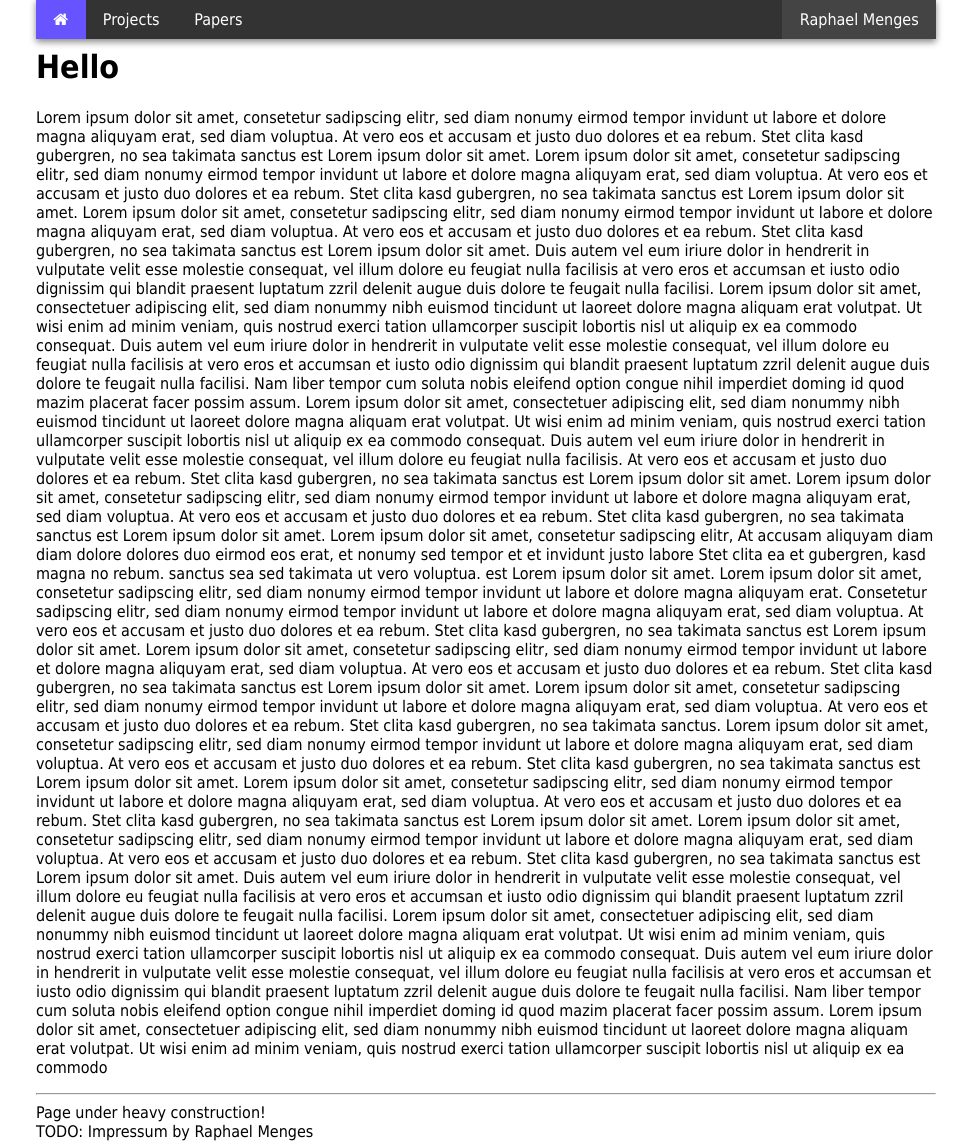
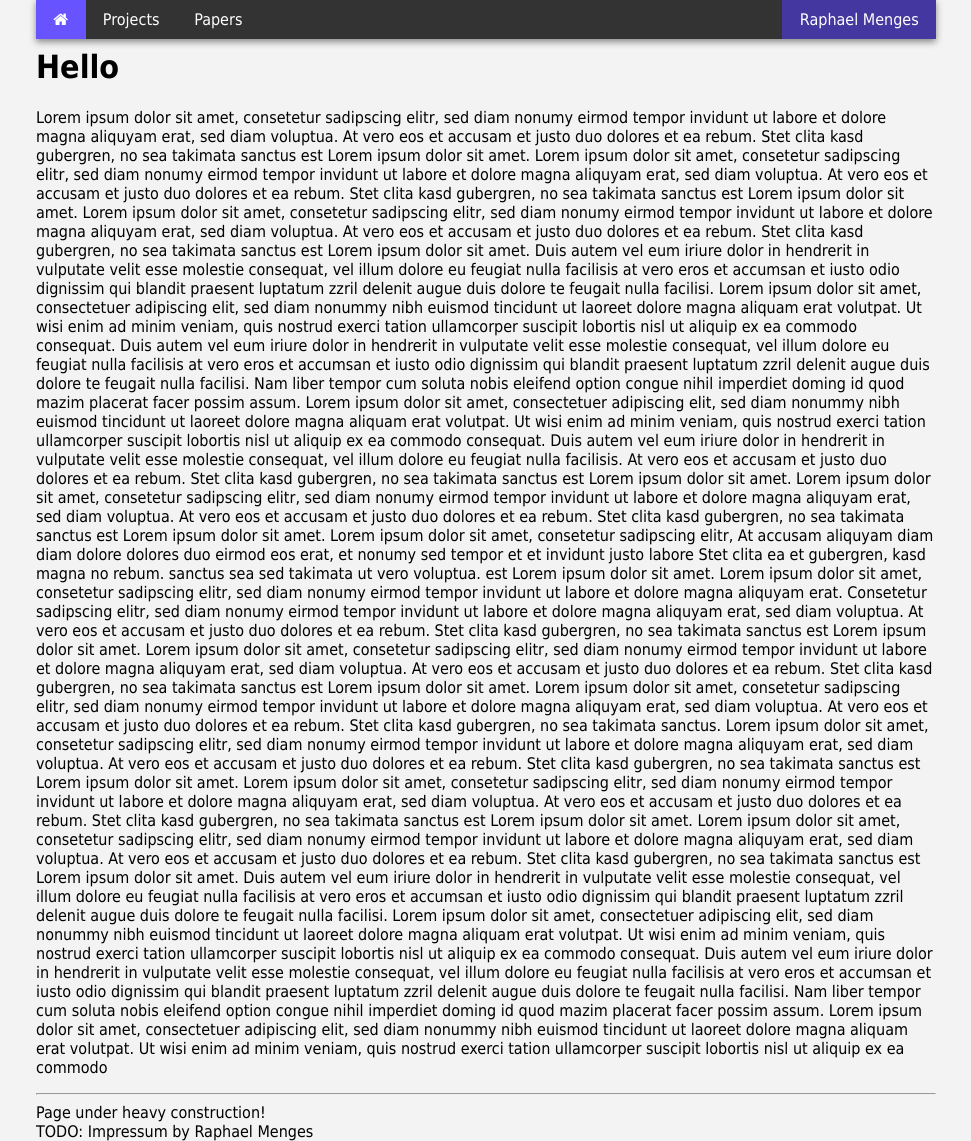
Before and after one commit to raphaelmenges/raphaelmenges.github.io, a Jekyll site: the page built from index.html, in a window 1280 px wide and 1141 px high. Shown: the whole window, without its empty margins (154-1125 px from the left). Built offline with Jekyll 4.4.1, drawn with Linux system fonts in a browser that asks for light colours.

Commit message:
Working on colors.

```diff
--- a/css/main.css
+++ b/css/main.css
@@ -7,6 +7,7 @@ body {
   padding: 0;
 	overflow-y: scroll;
 	width: 900px;
+	background-color: #f3f3f3;
 }
 
 /* Anchor class to be beneath fixed navigation and text centering */
@@ -60,7 +61,7 @@ body {
 /* About element */
 .navbar .about {
 	float: right;
-	background-color: #444;
+	background-color: #4437a0;
 }
 
 /* Links in navbar elements */
```
